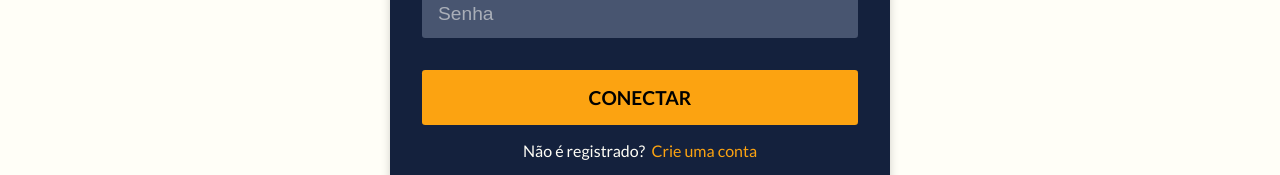
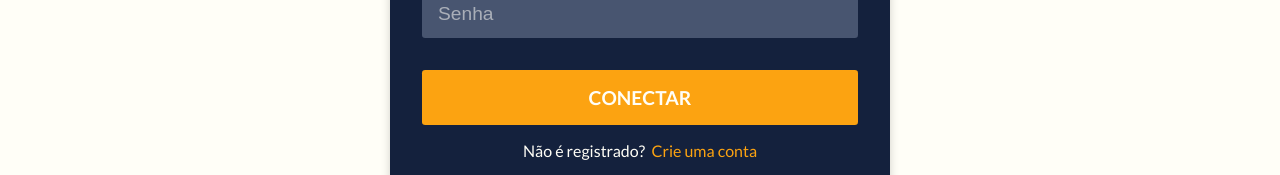
Before and after one commit to whoiscaio/software-management-fe, a React (Vite) app: page /login in a window 1280 px wide. Shown: the part 365-540 px from the top of the page. Built offline with nearby package versions, Linux system fonts and the light colour scheme.

Commit message:
fix: style cascading issue

```diff
--- a/src/global/styles/GlobalStyles.ts
+++ b/src/global/styles/GlobalStyles.ts
@@ -41,19 +41,6 @@ const GlobalStyles = createGlobalStyle`
   h2,
   h3,
   h4,
-  h5,
-  button,
-  input,
-  a {
-    color: ${({ theme }) => theme.colors.white};
-  }
-
-  p,
-  span,
-  h1,
-  h2,
-  h3,
-  h4,
   h5 {
     cursor: default;
   }
@@ -72,6 +59,19 @@ const GlobalStyles = createGlobalStyle`
     }
   }
 
+  p,
+  span,
+  h1,
+  h2,
+  h3,
+  h4,
+  h5,
+  button,
+  input,
+  a {
+    color: ${({ theme }) => theme.colors.white};
+  }
+
   input::placeholder {
     color: ${({ theme }) => theme.colors.white}88;
   }
```
